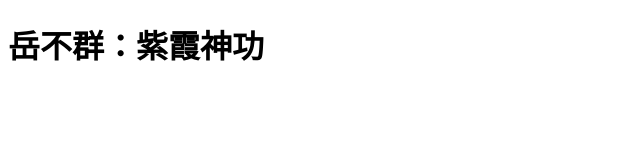
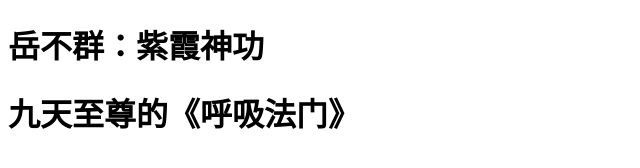
Before and after one commit to Sqichang/huashan, a plain HTML site: page index.html in a window 1280 px wide. Shown: the whole page, without its empty margins (0-640 px from the left). Drawn offline with Linux system fonts and the light colour scheme.

Commit message:
《呼吸法门》 已成功入库

```diff
--- a/index.html
+++ b/index.html
@@ -8,5 +8,6 @@
 </head>
 <body>
     <h1>岳不群：紫霞神功</h1>
+    <h1>九天至尊的《呼吸法门》</h1>
 </body>
 </html>
```
